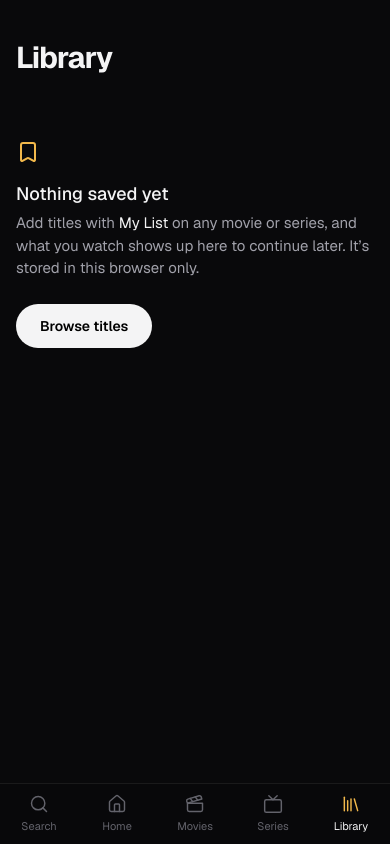
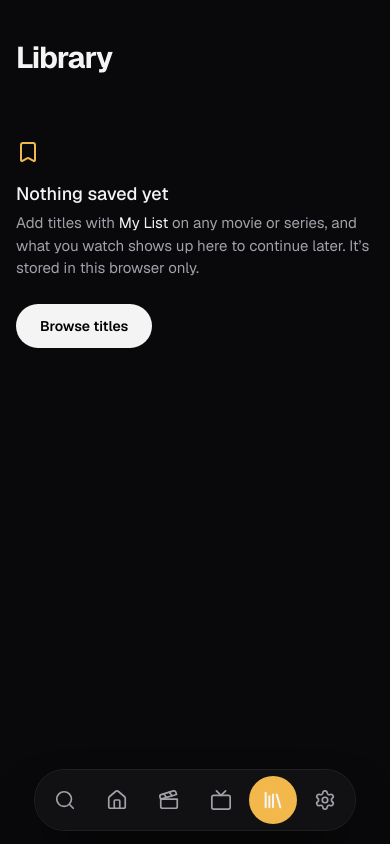
Before and after one commit to iteshxt/cineflex-app, a Next.js app: page /library in a window 390 px wide. Built offline with nearby package versions, Linux system fonts and the light colour scheme.

Commit message:
feat: larger navigation rail and floating mobile pill

```diff
--- a/src/components/nav.tsx
+++ b/src/components/nav.tsx
@@ -2,16 +2,20 @@
 
 import Link from "next/link";
 import { usePathname } from "next/navigation";
-import { Clapperboard, Home, Library, Search, Tv } from "lucide-react";
+import { Clapperboard, Home, Library, Search, Settings, Tv, type LucideIcon } from "lucide-react";
 import { LogoMark } from "./logo";
 
-const ITEMS = [
-  { href: "/search", label: "Search", icon: Search, match: (p: string) => p.startsWith("/search") },
-  { href: "/", label: "Home", icon: Home, match: (p: string) => p === "/" },
-  { href: "/movies", label: "Movies", icon: Clapperboard, match: (p: string) => p.startsWith("/movie") },
-  { href: "/tv", label: "Series", icon: Tv, match: (p: string) => p === "/tv" || p.startsWith("/tv/") },
-  { href: "/library", label: "Library", icon: Library, match: (p: string) => p.startsWith("/library") },
+type Item = { href: string; label: string; icon: LucideIcon; match: (p: string) => boolean };
+
+const MAIN: Item[] = [
+  { href: "/search", label: "Search", icon: Search, match: (p) => p.startsWith("/search") },
+  { href: "/", label: "Home", icon: Home, match: (p) => p === "/" || p.startsWith("/collection") },
+  { href: "/movies", label: "Movies", icon: Clapperboard, match: (p) => p.startsWith("/movie") },
+  { href: "/tv", label: "Series", icon: Tv, match: (p) => p === "/tv" || p.startsWith("/tv/") },
+  { href: "/library", label: "Library", icon: Library, match: (p) => p.startsWith("/library") },
 ];
+
+const SETTINGS: Item = { href: "/settings", label: "Settings", icon: Settings, match: (p) => p.startsWith("/settings") };
 
 export function Nav() {
   const pathname = usePathname();
@@ -27,53 +31,40 @@ export function NavView({ pathname }: { pathname: string }) {
       {/* Desktop rail */}
       <nav
         aria-label="Primary"
-        className="fixed inset-y-0 left-0 z-40 hidden w-rail flex-col items-center bg-gradient-to-r from-bg/90 to-transparent py-6 md:flex"
+        className="fixed inset-y-0 left-0 z-40 hidden w-rail flex-col items-center bg-gradient-to-r from-bg via-bg/80 to-transparent py-6 md:flex"
       >
-        <Link href="/" aria-label="Cineflex home" className="mb-auto">
-          <LogoMark className="size-9" />
+        <Link href="/" aria-label="Cineflex home" className="transition-transform hover:scale-105">
+          <LogoMark className="size-10" />
         </Link>
-        <ul className="flex flex-col gap-2">
-          {ITEMS.map(({ href, label, icon: Icon, match }) => {
+        <ul className="my-auto flex flex-col gap-3">
+          {MAIN.map((item) => (
+            <li key={item.href}>
+              <RailLink item={item} active={item.match(pathname)} />
+            </li>
+          ))}
+        </ul>
+        <RailLink item={SETTINGS} active={SETTINGS.match(pathname)} />
+      </nav>
+
+      {/* Mobile floating pill */}
+      <nav
+        aria-label="Primary"
+        className="fixed inset-x-0 bottom-0 z-40 flex justify-center px-4 pb-[max(14px,env(safe-area-inset-bottom))] md:hidden"
+      >
+        <ul className="flex items-center gap-1 rounded-full bg-surface/85 p-1.5 shadow-2xl shadow-black/60 ring-1 ring-white/10 backdrop-blur-2xl">
+          {[...MAIN, SETTINGS].map(({ href, label, icon: Icon, match }) => {
             const active = match(pathname);
             return (
               <li key={href}>
                 <Link
                   href={href}
+                  aria-label={label}
                   aria-current={active ? "page" : undefined}
-                  className={`group relative flex size-12 items-center justify-center rounded-xl transition-colors ${
-                    active ? "text-text" : "text-faint hover:bg-white/5 hover:text-text"
+                  className={`flex size-12 items-center justify-center rounded-full transition-colors ${
+                    active ? "bg-accent text-accent-ink" : "text-muted active:bg-white/10"
                   }`}
                 >
-                  <Icon className="size-[22px]" strokeWidth={1.75} />
-                  {active && <span className="absolute bottom-1.5 size-1 rounded-full bg-accent" />}
-                  <span className="pointer-events-none absolute left-full ml-3 whitespace-nowrap rounded-md bg-surface-2 px-2 py-1 text-xs text-text opacity-0 shadow-lg transition-opacity group-hover:opacity-100 group-focus-visible:opacity-100">
-                    {label}
-                  </span>
-                </Link>
-              </li>
-            );
-          })}
-        </ul>
-        <div className="mt-auto" />
-      </nav>
-
-      {/* Mobile bottom bar */}
-      <nav
-        aria-label="Primary"
-        className="fixed inset-x-0 bottom-0 z-40 border-t border-line bg-bg/85 pb-[env(safe-area-inset-bottom)] backdrop-blur-xl md:hidden"
-      >
-        <ul className="grid grid-cols-5">
-          {ITEMS.map(({ href, label, icon: Icon, match }) => {
-            const active = match(pathname);
-            return (
-              <li key={href}>
-                <Link
-                  href={href}
-                  aria-current={active ? "page" : undefined}
-                  className={`flex flex-col items-center gap-1 py-2.5 text-[11px] ${active ? "text-text" : "text-faint"}`}
-                >
-                  <Icon className={`size-5 ${active ? "text-accent" : ""}`} strokeWidth={1.75} />
-                  {label}
+                  <Icon className="size-[22px]" strokeWidth={active ? 2.25 : 1.85} />
                 </Link>
               </li>
             );
@@ -83,3 +74,23 @@ export function NavView({ pathname }: { pathname: string }) {
     </>
   );
 }
+
+function RailLink({ item, active }: { item: Item; active: boolean }) {
+  const { href, label, icon: Icon } = item;
+  return (
+    <Link
+      href={href}
+      aria-label={label}
+      aria-current={active ? "page" : undefined}
+      className={`group relative flex size-14 items-center justify-center rounded-2xl transition-colors ${
+        active ? "bg-white/[0.08] text-text" : "text-faint hover:bg-white/5 hover:text-text"
+      }`}
+    >
+      <Icon className="size-6" strokeWidth={active ? 2.1 : 1.75} />
+      {active && <span className="absolute -left-[15px] h-6 w-[3px] rounded-r-full bg-accent" />}
+      <span className="pointer-events-none absolute left-full ml-3 whitespace-nowrap rounded-lg bg-surface-2 px-2.5 py-1.5 text-xs font-medium text-text opacity-0 shadow-lg ring-1 ring-line transition-opacity group-hover:opacity-100 group-focus-visible:opacity-100">
+        {label}
+      </span>
+    </Link>
+  );
+}
```
